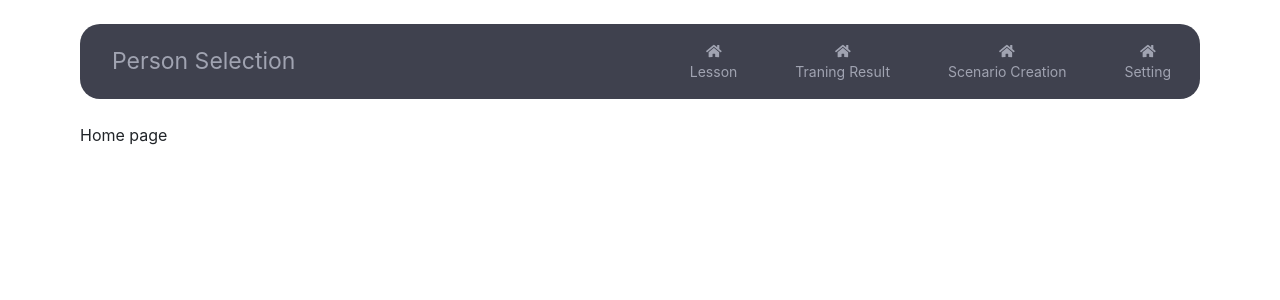
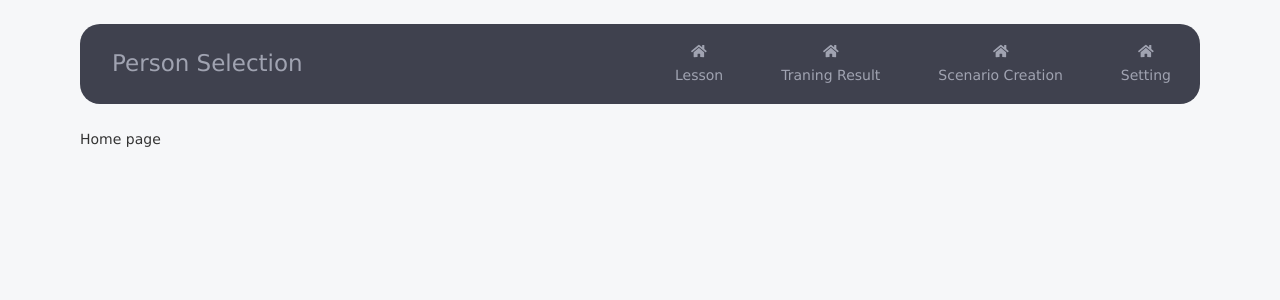
Before and after one commit to 17799pyi/react-project, a React (Create React App) app: page / in a window 1280 px wide. Shown: the top 300 px of the page. Built offline with nearby package versions, Linux system fonts and the light colour scheme; what i18next-xhr-backend would draw is missing.

Commit message:
css common setup

```diff
--- a/src/components/HeaderBar/style.css
+++ b/src/components/HeaderBar/style.css
@@ -1,7 +1,7 @@
 .nav-bar{
     display: grid;
     grid-template-columns: 40% 60%;
-    background: #3F414E;
+    background: var(--darkGray);
     color: #A0A3B1;
     border-radius: 20px;
     font-size: 14px;
@@ -32,7 +32,7 @@
 }
 
 .nav-bar .right ul li:hover{
-    background: #000000;
+    background: var(--dimGray);
     opacity: 0.25;
 }
 .nav-bar .right ul li:hover:last-child {
--- a/src/components/Lesson/PersonCard/index.css
+++ b/src/components/Lesson/PersonCard/index.css
@@ -2,7 +2,7 @@
     position: relative;
 }
 .persona_card .card_wrapper .top{
-    background: #8E97FD;
+    background: var(--mediumSlateBlue);
     border-top-left-radius: 20px;
     border-top-right-radius: 20px;
     padding: 16px 16px;
@@ -11,21 +11,21 @@
     width: 100%;
 }
 .persona_card .card_wrapper .top .card_number{
-    background: #6b72be;
+    background: var(--slateBlue);
     padding: 8.5px 16px;
     border-radius: 25px;
-    color: white;
+    color: var(--white);
     margin-right: 8px;
 }
 .persona_card .card_wrapper .top .card_count{
-    background: #6b72be;
+    background: var(--slateBlue);
     padding: 8.5px 11px;
-    color: white;
+    color: var(--white);
     border-radius: 10px 4px 4px 10px;
     letter-spacing: 5px;
 }
 .persona_card .card_wrapper .bottom{
-    background: #6b72be;
+    background: var(--slateBlue);
     padding: 16px 24px;
     color: white;
 }
--- a/src/index.css
+++ b/src/index.css
@@ -1,13 +1,191 @@
+@charset "UTF-8";
+* {
+    -webkit-box-sizing: border-box;
+    -moz-box-sizing: border-box;
+    box-sizing: border-box;
+    outline: none;
+}
+
 body {
   margin: 0;
-  font-family: -apple-system, BlinkMacSystemFont, 'Segoe UI', 'Roboto', 'Oxygen',
-    'Ubuntu', 'Cantarell', 'Fira Sans', 'Droid Sans', 'Helvetica Neue',
-    sans-serif;
+  min-width: 320px;
+  font-family: 'Hiragino', 'メイリオ', Meiryo, 'ＭＳ Ｐゴシック', 'ヒラギノ角ゴ Pro W3', 'Hiragino Kaku Gothic Pro', Verdana, Osaka, sans-serif;
   -webkit-font-smoothing: antialiased;
   -moz-osx-font-smoothing: grayscale;
+  background: #f6f7f9;
+  color: #333;
+  font-size: 14px;
+  font-weight: 400;
+  line-height: 1.7;
 }
 
+p {
+  margin: 0 0 8px 0;
+}
+a,
+a:hover {
+  text-decoration: none;
+  color: #333;
+}
+img {
+  max-width: 100%;
+}
+h1, h2, h3, h4, h5, h6 {
+  font-weight: 600;
+}
+h1 {
+  font-size: 34px;
+}
+h2 {
+  font-size: 30px;
+}
+h3 {
+  font-size: 26px;
+}
+h4 {
+  font-size: 22px;
+}
+h5 {
+  font-size: 20px;
+}
+h6 {
+  font-size: 18px;
+}
+
+.font-16 {
+  font-size: 16px;
+}
+.font-14 {
+  font-size: 14px;
+}
+.font-12 {
+  font-size: 12px;
+}
+
+:root{
+  --white: white;
+  --black: black;
+  --red: red;
+
+  --heading-text: 32px;
+  --secondary-head-text: 20px;
+  --content-text: 14px;
+
+  --darkGray: #3f414e;
+  --dimGray: #2f313a;
+
+  --mediumSlateBlue: #8E97FD;
+  --slateBlue: #6a71be;
+
+  --lightSkyBlue: #63A6DC;
+  --cornflowerBlue: #5996c6;
+  --cadetBlue: #4a7ca5;
+  --dodgerBlue: #1ca8df;
+
+  --disable-low: #A0A3B1;
+  --disable-deep: #9093a0;
+
+  --sandyBrown: #ffcf86;
+  --goldenrod: #A66E19;
+
+}
 code {
   font-family: source-code-pro, Menlo, Monaco, Consolas, 'Courier New',
     monospace;
 }
+
+.cmn-inner-width {
+  margin: 0 auto;
+  width: calc(100vw - 160px);
+}
+.cmn-height {
+  min-height: calc(100vh - 110px);
+}
+.PrivateTabIndicator-root-5,
+.PrivateTabIndicator-root-3 {
+  bottom: -1px !important;
+  height: 1px !important;
+}
+
+.MuiTabs-root,
+.MuiTabs-fixed {
+    overflow: inherit !important;
+}
+.Component-root-2[aria-selected="true"] {
+  color: #40a9ff !important;
+}
+
+@media (max-width: 1399.98px){
+  .cmn-inner-width {
+    width: calc(100vw - 64px);
+  }
+}
+@media (max-width: 991.98px){
+  .cmn-inner-width {
+    width: calc(100vw - 80px);
+  }
+}
+@media (max-width: 767.98px){
+  .cmn-inner-width {
+    width: calc(100vw - 48px);
+  }
+  h1 {
+    font-size: 30px;
+  }
+  h2 {
+    font-size: 28px;
+  }
+  h3 {
+    font-size: 22px;
+  }
+  h4 {
+    font-size: 20px;
+  }
+  h5 {
+    font-size: 18px;
+  }
+  h6 {
+    font-size: 16px;
+  }
+  .font-16 {
+    font-size: 14px;
+  }
+}
+@media (max-width: 575.98px){
+  .cmn-inner-width {
+    width: 100%;
+    padding-right: 15px;
+    padding-left: 15px;
+  }
+  .cmn-height {
+    min-height: calc(100vh - 95px);
+  }
+}
+@media (max-width: 370px){
+  h1 {
+    font-size: 26px;
+  }
+  h2 {
+    font-size: 24px;
+  }
+  h3 {
+    font-size: 20px;
+  }
+  h4 {
+    font-size: 18px;
+  }
+  h5 {
+    font-size: 16px;
+  }
+  h6 {
+    font-size: 14px;
+  }
+}
+
+pre{
+  white-space:pre-wrap;
+  white-space:-moz-pre-wrap;
+  white-space:-pre-wrap;
+  white-space:-o-pre-wrap;
+  word-wrap:break-word;
+}
```
Also changed, not shown: src/components/Button/Button.js (added, +11 -0 lines), src/components/Model/Model.js (added, +11 -0 lines).
